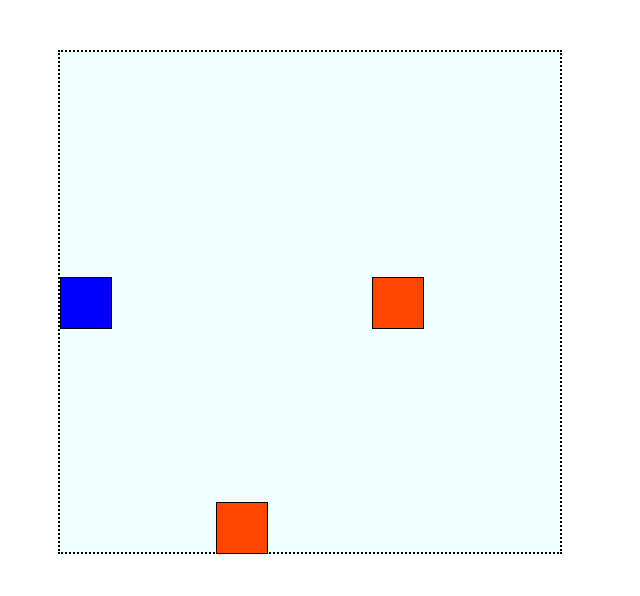
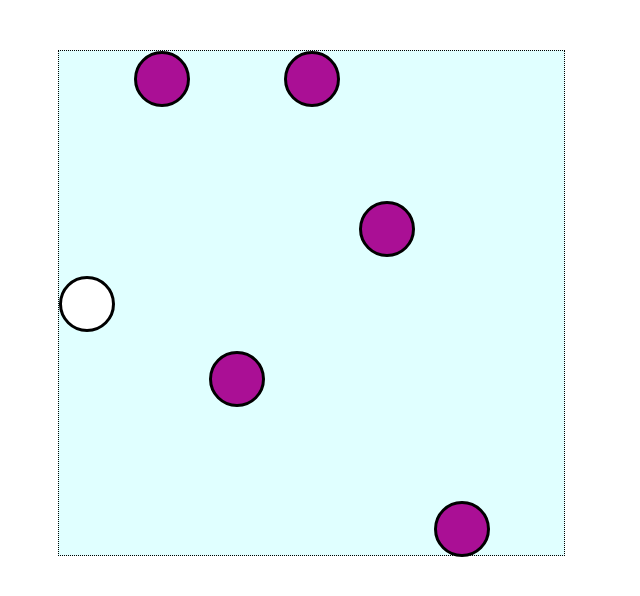
Before and after one commit to facz1609/cssgame, a plain HTML site: page index.html in a window 1280 px wide. Shown: the whole page, without its empty margins (0-640 px from the left). Drawn offline with Linux system fonts and the light colour scheme.

Commit message:
modified cssgame

```diff
--- a/cssgame.css
+++ b/cssgame.css
@@ -1,43 +1,87 @@
 .game{
-    border: dotted black 2px;
-    height: 500px;
-    width: 500px;
-    background-color: azure;
+    border: dotted black 1px;
+    height: 504px;
+    width: 505px;
+    background-color:lightcyan;
     margin: 50px;
+
+    transition: 0.3s;
+}
+.game:active{
+    transition: 0.3s;
+    transform: translate(-10px ,-10px);
+    -webkit-transform: translate(-10px ,-10px);
+    -moz-transform: translate(-10px ,-10px);
+    -ms-transform: translate(-10px ,-10px);
+    -o-transform: translate(-10px ,-10px);
+    box-shadow:grey 20px 30px 20px;
+    -webkit-transition: 0.3s;
+    -moz-transition: 0.3s;
+    -ms-transition: 0.3s;
+    -o-transition: 0.3s;
 }
 .box{
     display: inline-block;
-    border: solid 1px black;
+    border: solid 3px black;
+    border-radius: 50%;
     height: 50px;
     width: 50px;
+    -webkit-border-radius: 50%;
+    -moz-border-radius: 50%;
+    -ms-border-radius: 50%;
+    -o-border-radius: 50%;
 }
+
 .player{
     transform: translateY(225px);
     -webkit-transform: translateY(225px);
     -moz-transform: translateY(225px);
     -ms-transform: translateY(225px);
     -o-transform: translateY(225px);
-    background-color: blue;
+    background-color: white;
     animation: move 4s linear  infinite  ;
     -webkit-animation: move 4s  infinite linear ;
     animation-play-state: paused;
 }
+
 .game:active .player{
     animation-play-state: running;
 }
+
 .enemy{
-    margin-left: 100px;
-    background-color: orangered;
+    margin-left: 15px;
+}
+
+.enemy.one , .enemy.two , .enemy.three{
+
+    background-color: rgb(170, 15, 149);
     animation-name: bounce;
     animation-iteration-count: infinite;
     animation-timing-function: linear;
 }
 .enemy.one{
-    animation-duration: 2s;
+    animation-duration: 5s;
 }
 .enemy.two{
-    animation-duration: 4s;
+    animation-duration: 3s;
 }
+.enemy.three{
+    animation-duration: 1s;
+}
+
+.enemy.four, .enemy.five{
+
+    background-color: rgb(170, 15, 149);
+    animation: reversebounce  linear  infinite ;
+    -webkit-animation: reversebounce  linear  infinite ;
+}
+.enemy.four{
+    animation-duration: 3s;
+}
+.enemy.five{
+    animation-duration: 5s;
+}
+
 @keyframes bounce{
     50%{
         transform: translateY(450px);
@@ -47,6 +91,7 @@
         -o-transform: translateY(450px);
 }
 }
+
 @keyframes move{
     50%{
         transform: translateX(450px) translateY(225px);
@@ -56,3 +101,27 @@
         -o-transform: translateX(450px) translateY(225px);
 }
 }
+
+@keyframes reversebounce {
+0%{
+    transform: translateY(450px);
+    -webkit-transform: translateY(450px);
+    -moz-transform: translateY(450px);
+    -ms-transform: translateY(450px);
+    -o-transform: translateY(450px);
+}
+50%{
+    transform: translateY(0);
+    -webkit-transform: translateY(0);
+    -moz-transform: translateY(0);
+    -ms-transform: translateY(0);
+    -o-transform: translateY(0);
+}
+100%{
+    transform: translateY(450px);
+        -webkit-transform: translateY(450px);
+        -moz-transform: translateY(450px);
+        -ms-transform: translateY(450px);
+        -o-transform: translateY(450px);
+}
+}
--- a/index.html
+++ b/index.html
@@ -12,6 +12,10 @@
         <div class="box player"></div>
         <div class="box enemy one"></div>
         <div class="box enemy two"></div>
+        <div class="box enemy three"></div>
+        <div class="box enemy four"></div>
+        <div class="box enemy five"></div>
+
     </div>
 </body>
 </html>
```
